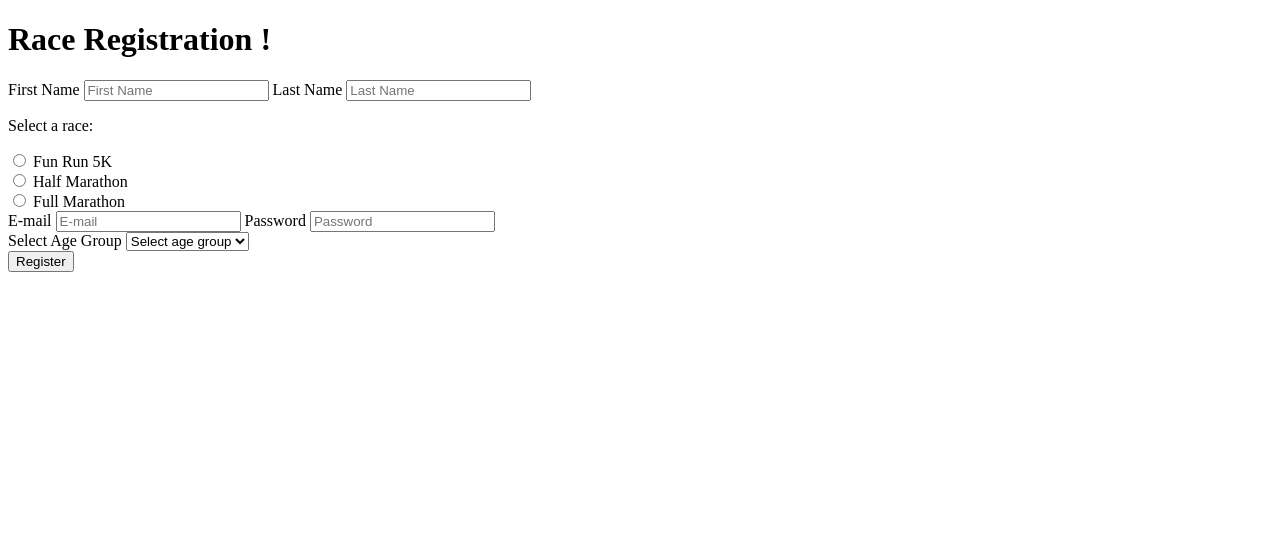
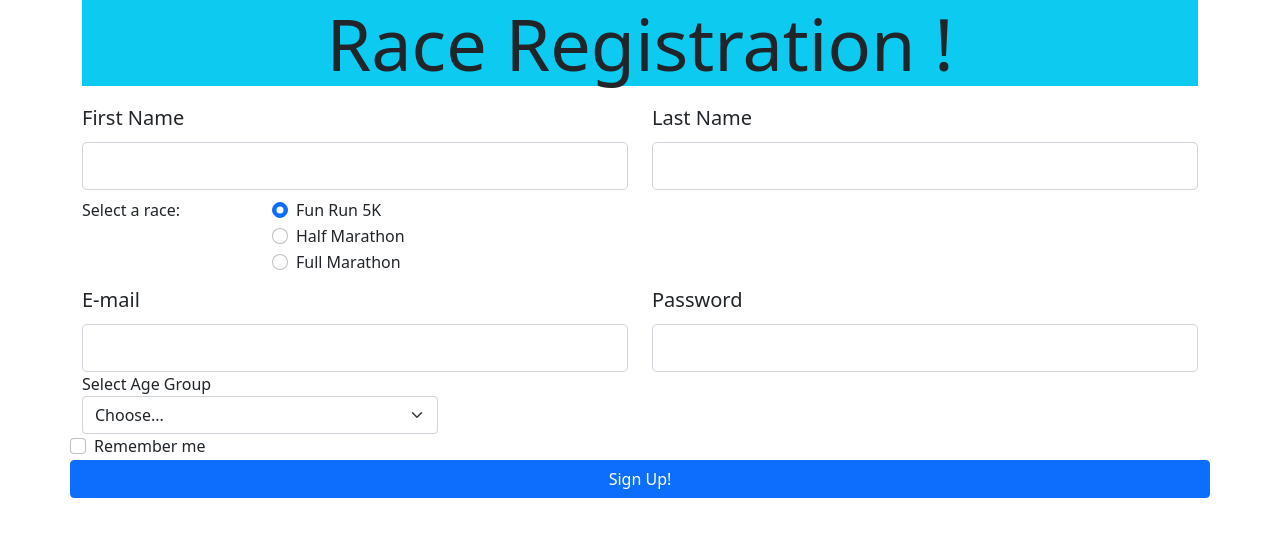
Before and after one commit to webDeveloperBootcampCourse/race-registration-form, a plain HTML site: page index.html in a window 1280 px wide. Drawn offline with nearby package versions, Linux system fonts and the light colour scheme.

Commit message:
add bootstrap

```diff
--- a/index.html
+++ b/index.html
@@ -4,57 +4,74 @@
         <meta charset="UTF-8">
         <meta name="viewport" content="width=device-width, initial-scale=1.0">
         <title>Marathon Registration</title>
+        <link href="https://cdn.jsdelivr.net/npm/bootstrap@5.0.0-beta2/dist/css/bootstrap.min.css" rel="stylesheet" integrity="sha384-BmbxuPwQa2lc/FVzBcNJ7UAyJxM6wuqIj61tLrc4wSX0szH/Ev+nYRRuWlolflfl" crossorigin="anonymous">
     </head>
     <body>
-    <h1>Race Registration !</h1>
-    <form method="GET">
-        <div>
-            <label for="firstname">First Name</label>
-            <input type="text" id="firstname" name="firstName" placeholder="First Name" required>
-
-            <label for="lastname">Last Name</label>
-            <input type="text" id="lastname" name="lastName" placeholder="Last Name" required>
+        <section class="container">
+            <h1 class="display-2 text-center bg-info">Race Registration !</h1>
+            <form method="GET"  class="g-3">
+                <div class="row mb-2">
+                    <div class="col-md-6">
+                        <label for="firstname" class="col-sm-6 col-form-label col-form-label-lg">First Name</label>
+                        <input type="text" class="form-control form-control-lg" id="firstname" name="firstName" required>
+                    </div>
+                    <div class="col-md-6">
+                        <label for="lastname" class="col-sm-6 col-form-label col-form-label-lg">Last Name</label>
+                        <input type="text" class="form-control form-control-lg" id="lastname" name="lastName" required>
 
                     </div>
-        <div>
-            <p>Select a race: </p>
-            <div>
-                <input type="radio" id="funrun" name="raceType" value="funRun" required>
-                <label for="funrun" >Fun Run 5K</label>
+                </div>
+                <fieldset class="row mb-0">
+                    <legend class="col-form-label col-sm-2 pt-0">Select a race: </legend>
+                    <div class="col-sm-10">
+                        <div class="form-check">
+                            <input class="form-check-input" type="radio" name="raceType" id="fun" value="fun" checked>
+                            <label class="form-check-label" for="fun">Fun Run 5K</label>
                         </div>
 
-              <div>
-                <input type="radio" id="half" name="raceType" value="half">
-                <label for="dewey">Half Marathon</label>
+                        <div class="form-check">
+                            <input class="form-check-input" type="radio" name="raceType" id="dewey" value="half">
+                            <label class="form-check-label" for="dewey">Half Marathon</label>
                         </div>
-
-              <div>
-                <input type="radio" id="full" name="raceType" value="full">
-                <label for="louie">Full Marathon</label>
+                        <div class="form-check">
+                            <input class="form-check-input" type="radio" name="raceType" id="louie" value="full">
+                            <label class="form-check-label" for="louie">Full Marathon</label>
                           </div>
 
                     </div>
-        <div>
-            <label for="firstname">E-mail</label>
-            <input type="email" id="email" name="email" placeholder="E-mail" required>
-
-            <label for="password">Password</label>
-            <input type="password" id="password" name="password" placeholder="Password" required>
-
+                </fieldset>
+                <div class="row">
+                    <div class="col-md-6">
+                        <label for="firstname" class="col-sm-2 col-form-label col-form-label-lg">E-mail</label>
+                        <input type="email" id="email" name="email" class="form-control form-control-lg" required>
                     </div>
-        <div>
-            <label for="ageGroup">Select Age Group</label>
-            <select name="ageGroup" id="ageGroup" required>
-                <option value=" "> Select age group</option>
+                    <div class="col-md-6">
+                        <label for="password" class="col-sm-2 col-form-label col-form-label-lg">Password</label>
+                        <input type="password" id="password" name="password" class="form-control form-control-lg" required>
+                    </div>
+                </div>
+                <div class="row">
+                    <label for="ageGroup" class="col-4">Select Age Group</labe>
+                    <select class="form-select col-8" name="ageGroup" id="ageGroup" required>
+                        <option selected>Choose...</option>
                         <option value="kids"> Under 18</option>
                         <option value="youth"> 18 - 30</option>
                         <option value="adults"> 30- 50</option>
                         <option value="seniors"> 50 +</option>
-
                     </select>
                 </div>
-
-        <button>Register</button>
+                <div class="row">
+                    <div class="form-check">
+                        <input class="form-check-input" type="checkbox" id="autoSizingCheck">
+                        <label class="form-check-label" for="autoSizingCheck">
+                        Remember me
+                        </label>
+                    </div>
+                </div>
+                <div class="row">
+                    <button type="submit" class="btn btn-primary">Sign Up!</button>
+                </div>
             </form>
+        </section>
     </body>
 </html>
```
Lines whose indentation alone changed are shown as unchanged.
